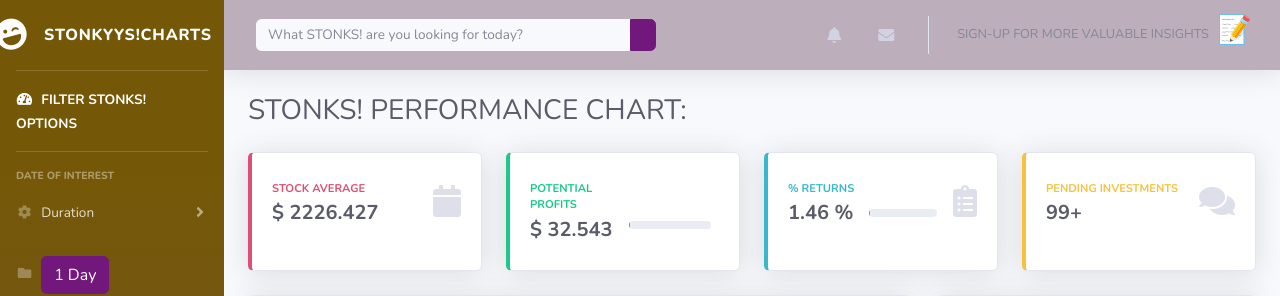
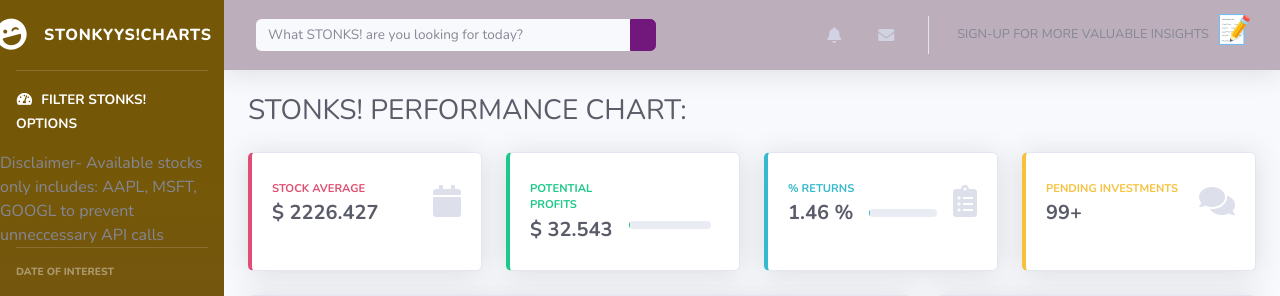
Before and after one commit to charbulsaura/95-Custom_API_Based_Websites, a Flask app: page / in a window 1280 px wide. Shown: the top 296 px of the page. Run offline with Flask 2, Linux system fonts and the light colour scheme; some libraries are stand-ins or nearby versions.

Commit message:
Disclaimer added.

```diff
--- a/stocks_webpage/templates/index.html
+++ b/stocks_webpage/templates/index.html
@@ -46,6 +46,7 @@
             <a class="nav-link">
                 <i class="fas fa-fw fa-tachometer-alt"></i>
                 <span>FILTER STONKS! OPTIONS</span></a>
+            <span>Disclaimer- Available stocks only includes: AAPL, MSFT, GOOGL to prevent unneccessary API calls</span>
         </li>
 
         <!-- Divider -->
```
Also changed, not shown: stocks_webpage/main.py (+5 -10 lines).
